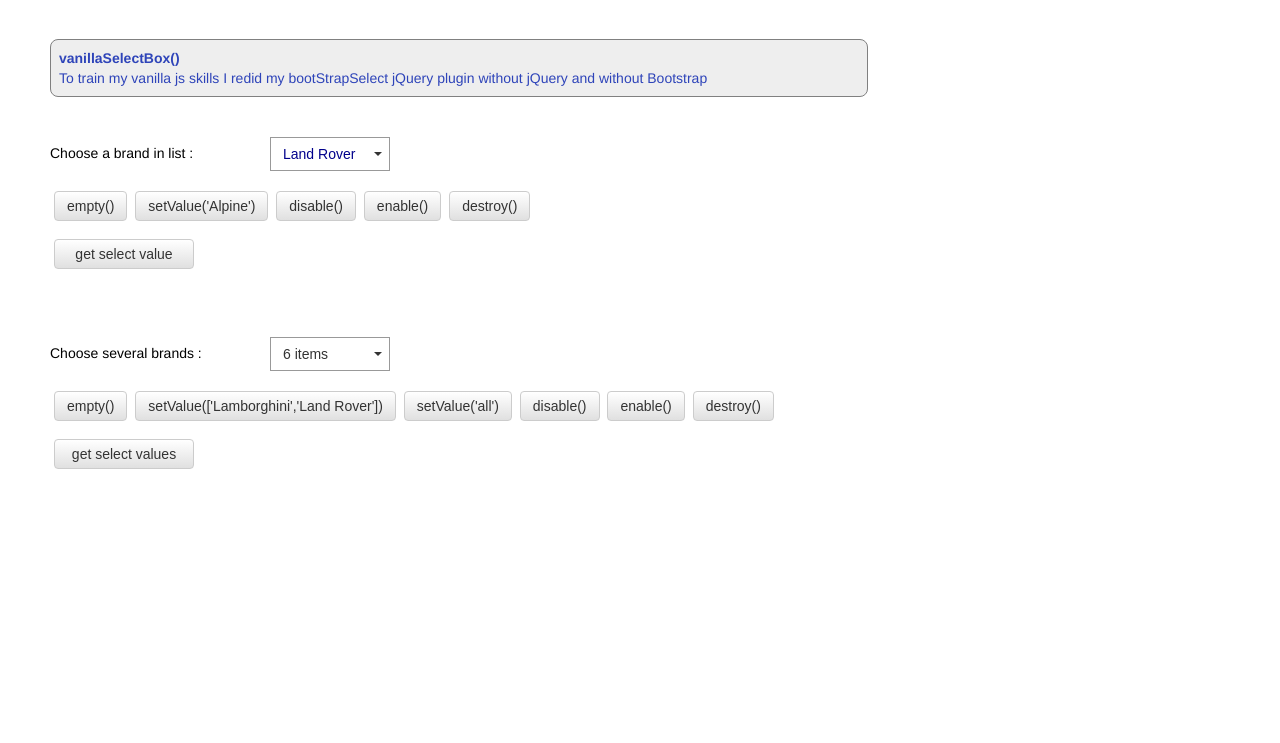
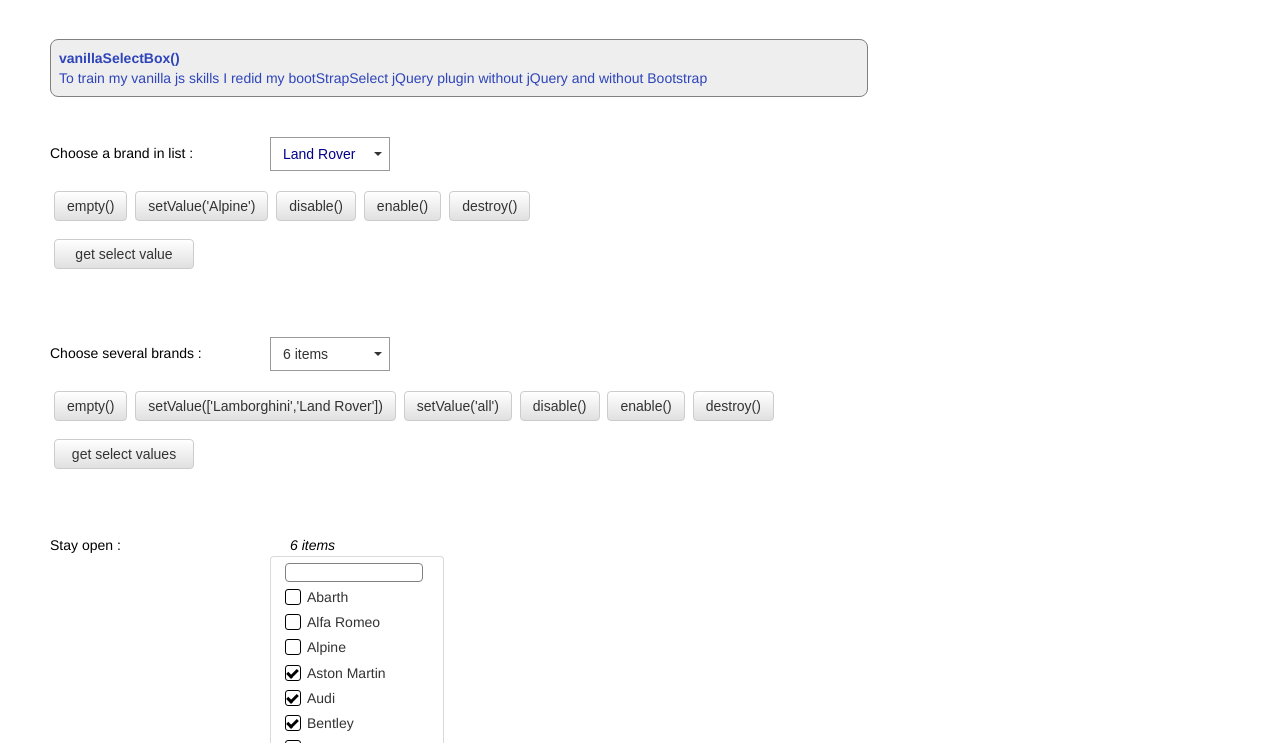
Before and after one commit to PhilippeMarcMeyer/vanillaSelectBox, a plain HTML site: page index.html in a window 1280 px wide. Shown: the part 57-800 px from the top of the page. Drawn offline with Linux system fonts and the light colour scheme.

Commit message:
v0.25 : New option stayOpen, and the dropbox is no longer a dropbox but a nice multi-select

```diff
--- a/index.html
+++ b/index.html
@@ -208,11 +208,15 @@
 &nbsp;
 <span id="brandsMultiChoice"></span>
 		</div>
-		<div class="btns-inactive" style="display:none";
->
+		<div class="btns-inactive" style="display:none";>
 			<button class="demo" onClick="init('brandsMulti')">vanillaSelectBox()</button>
 		</div>
 	</div>
+
+<div class="demo-zone" id="demo-stay">
+	<label>Stay open : </label><select id="brandsMultiStay" multiple size="3"></select>
+</div>
+
 </div>
 <script src="./vanillaSelectBox.js"></script>
 <script>
@@ -245,8 +249,20 @@
         if (i >= 3 && i <= 7) option.setAttribute("selected", true);
         select2.appendChild(option);
     }
+	    let select3 = document.getElementById("brandsMultiStay");
+    for (var i = 0;
+     i < brands.length;
+     i++) {
+        var option = document.createElement("option");
+        option.value = brands[i];
+        option.text = brands[i];
+        if (i == 15) option.setAttribute("selected", true);
+        if (i >= 3 && i <= 7) option.setAttribute("selected", true);
+        select3.appendChild(option);
+    }
     let selectBox = null;
     let selectBox2 = null;
+	let selectBox3 = null;
     function setEnable(id, isEnabled) {
         if (id == "brandsOne" && selectBox != null) {
             if (isEnabled) {
@@ -306,6 +322,8 @@
             buttons = zone.querySelector(".btns-inactive");
             buttons.style.display = "none";
 
+        }else if (id == "brandsMultiStay") {
+            selectBox3 = new vanillaSelectBox("#brandsMultiStay", { "maxHeight": 200, "search": true,"stayOpen":true });
         }
     }
     function setValues(id, value) {
@@ -327,6 +345,6 @@
     }
     init("brandsOne");
     init("brandsMulti");
-
+	init("brandsMultiStay");
         </script>
 </html>
--- a/vanillaSelectBox.js
+++ b/vanillaSelectBox.js
@@ -1,7 +1,8 @@
 /*
 Copyright (C) Philippe Meyer 2019
 Distributed under the MIT License
-vanillaSelectBox v0.24 : corrected bug affecting options with more than one class
+vanillaSelectBox : v0.25 : New option stayOpen, and the dropbox is no longer a dropbox but a nice multi-select
+previous version : v0.24 : corrected bug affecting options with more than one class
 https://github.com/PhilippeMarcMeyer/vanillaSelectBox
 */
 function vanillaSelectBox(domSelector, options) {
@@ -29,7 +30,8 @@ function vanillaSelectBox(domSelector, options) {
         maxHeight: 400,
         translations: { "all": "All", "items": "items" },
         search: false,
-        placeHolder: ""
+        placeHolder: "",
+		stayOpen:false
     }
     if (options) {
         if (options.maxWidth != undefined) {
@@ -46,6 +48,9 @@ function vanillaSelectBox(domSelector, options) {
         }
         if (options.search != undefined) {
             this.search = options.search;
+        }
+		if (options.stayOpen != undefined) {
+            this.userOptions.stayOpen = options.stayOpen;
         }
     }
 
@@ -64,7 +69,11 @@ function vanillaSelectBox(domSelector, options) {
         this.main.classList.add("vsb-main");
         this.main.setAttribute("id", "btn-group-" + this.domSelector);
         this.main.style.marginLeft = this.main.style.marginLeft;
-        this.button = document.createElement("button");
+
+
+		let btnTag = self.userOptions.stayOpen ? "div" : "button";
+        this.button = document.createElement(btnTag);
+
         let presentValue = this.main.value;
         this.main.appendChild(this.button);
         this.title = document.createElement("span");
@@ -76,6 +85,12 @@ function vanillaSelectBox(domSelector, options) {
         caret.style.position = "absolute";
         caret.style.right = "8px";
         caret.style.marginTop = "8px";
+		if(self.userOptions.stayOpen){
+			caret.style.display = "none";
+			this.title.style.paddingLeft = "20px";
+			this.title.style.fontStyle = "italic";
+			this.title.style.verticalAlign = "20%";
+		}
         let rect = this.button.getBoundingClientRect();
         this.top = rect.bottom;
         this.left = rect.left;;
@@ -84,6 +99,9 @@ function vanillaSelectBox(domSelector, options) {
         this.drop.classList.add("vsb-menu");
         let ul = document.createElement("ul");
         this.drop.appendChild(ul);
+		if(self.userOptions.stayOpen){
+			 this.drop.style.boxShadow = "none";
+		}
         ul.style.maxHeight = this.userOptions.maxHeight + "px";
         ul.style.minWidth = this.ulminWidth + "px";
         ul.style.minHeight = this.ulminHeight + "px";
@@ -93,6 +111,7 @@ function vanillaSelectBox(domSelector, options) {
         let selectedTexts = ""
         let sep = "";
         let nrActives = 0;
+
         if (this.search) {
             this.searchZone = document.createElement("div");
             ul.appendChild(this.searchZone);
@@ -187,6 +206,13 @@ function vanillaSelectBox(domSelector, options) {
             });
         }
 
+		if(self.userOptions.stayOpen){
+		    self.drop.style.left = self.left + "px";
+            self.drop.style.top = self.top + "px";
+            self.drop.style.display = "block";
+			//self.button.style.display = "none";
+			self.button.style.border = "none";
+		}else{
 			this.main.addEventListener("click", function (e) {
 				if (self.isDisabled) return;
 				self.drop.style.left = self.left + "px";
@@ -196,6 +222,7 @@ function vanillaSelectBox(domSelector, options) {
 				e.preventDefault();
 				e.stopPropagation();
 				});
+		}
         this.drop.addEventListener("click", function (e) {
             if (!e.target.hasAttribute("data-value")) {
                 e.preventDefault();
@@ -220,7 +247,9 @@ function vanillaSelectBox(domSelector, options) {
                     e.target.classList.add("active");
                 }
                 self.privateSendChange();
+				if(!self.userOptions.stayOpen){
 					docListener();
+				}
             } else {
                 let wasActive = false;
                 if (className) {
```
Lines whose indentation alone changed are shown as unchanged.
